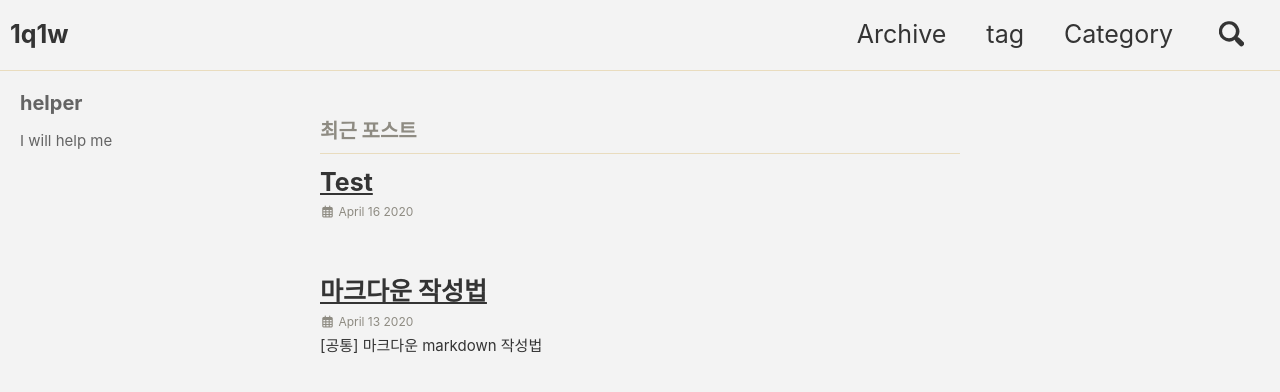
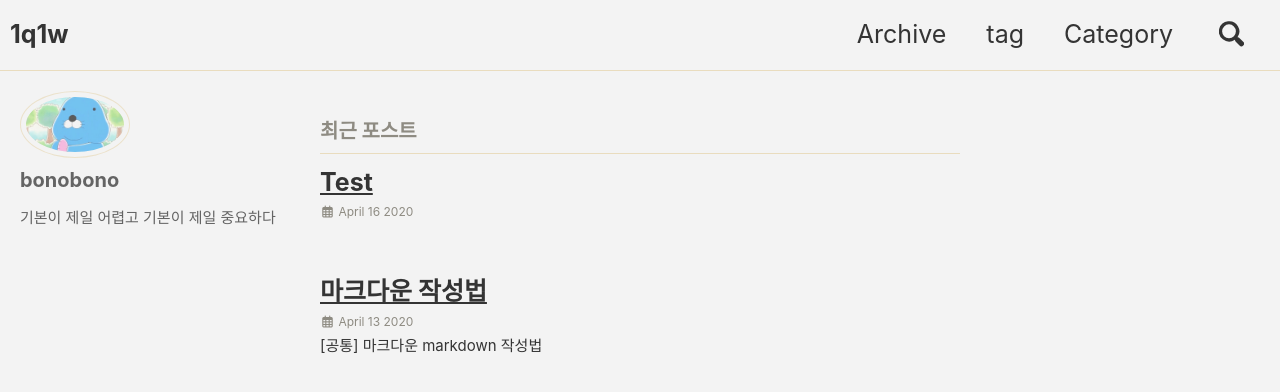
Before and after one commit to 1q1w/1q1w.github.io, a Jekyll site: the page built from index.html, in a window 1280 px wide. Shown: the top 392 px of the page. Built offline with Jekyll 4.4.1, drawn with Linux system fonts in a browser that asks for light colours; cached includes are drawn as plain includes; nearby versions of some CDN libraries; the list of posts is cut into pages by our own code.

Commit message:
좌측타이틀

```diff
--- a/_config.yml
+++ b/_config.yml
@@ -93,9 +93,9 @@ analytics:
 
 # Site Author (좌측 사이드바 운영자정보)
 author:
-  name             : "helper"  # 이름
-  avatar           : # path of avatar image, e.g. "/assets/images/bio-photo.jpg"  # 프로필사진
-  bio              : "I will help me"
+  name             : "bonobono"  # 이름
+  avatar           : "/assets/images/bio-photo.jpg"  # 프로필사진
+  bio              : "기본이 제일 어렵고 기본이 제일 중요하다"
   location         : # "Somewhere"
   email            :
   links:
```
Also changed, not shown: assets/images/bio-photo.jpg (added).
